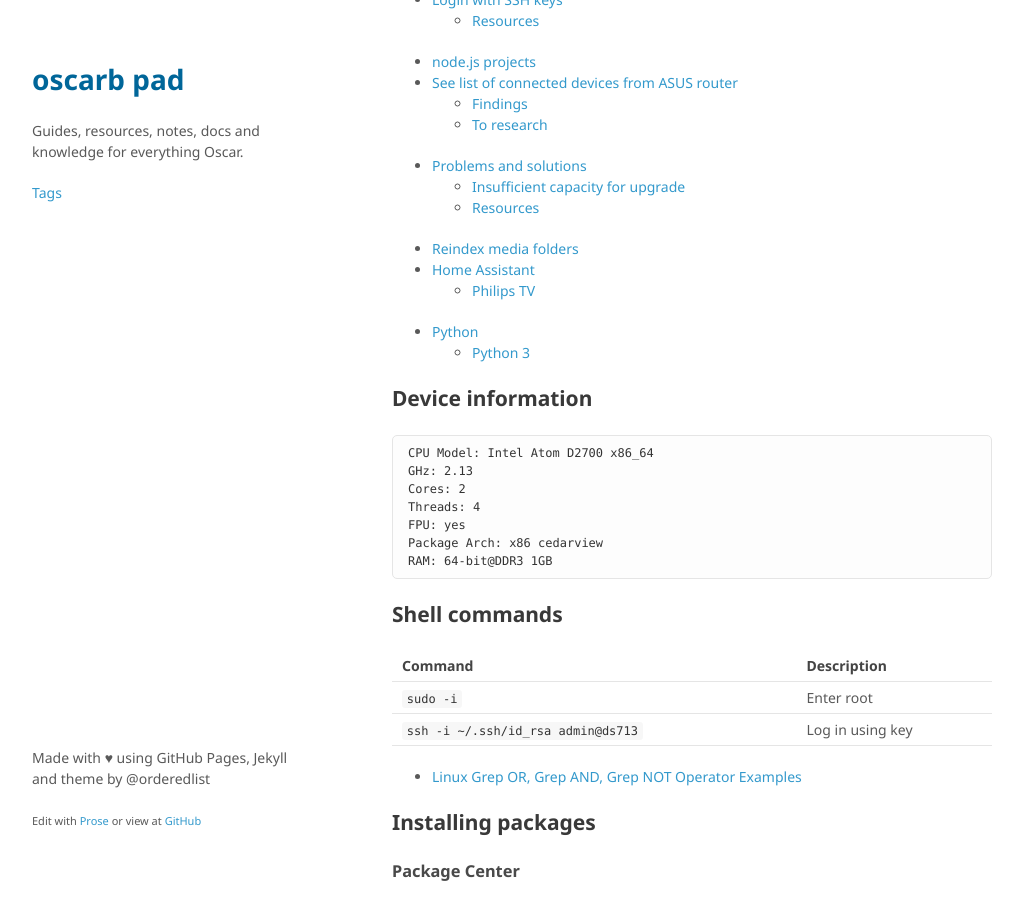
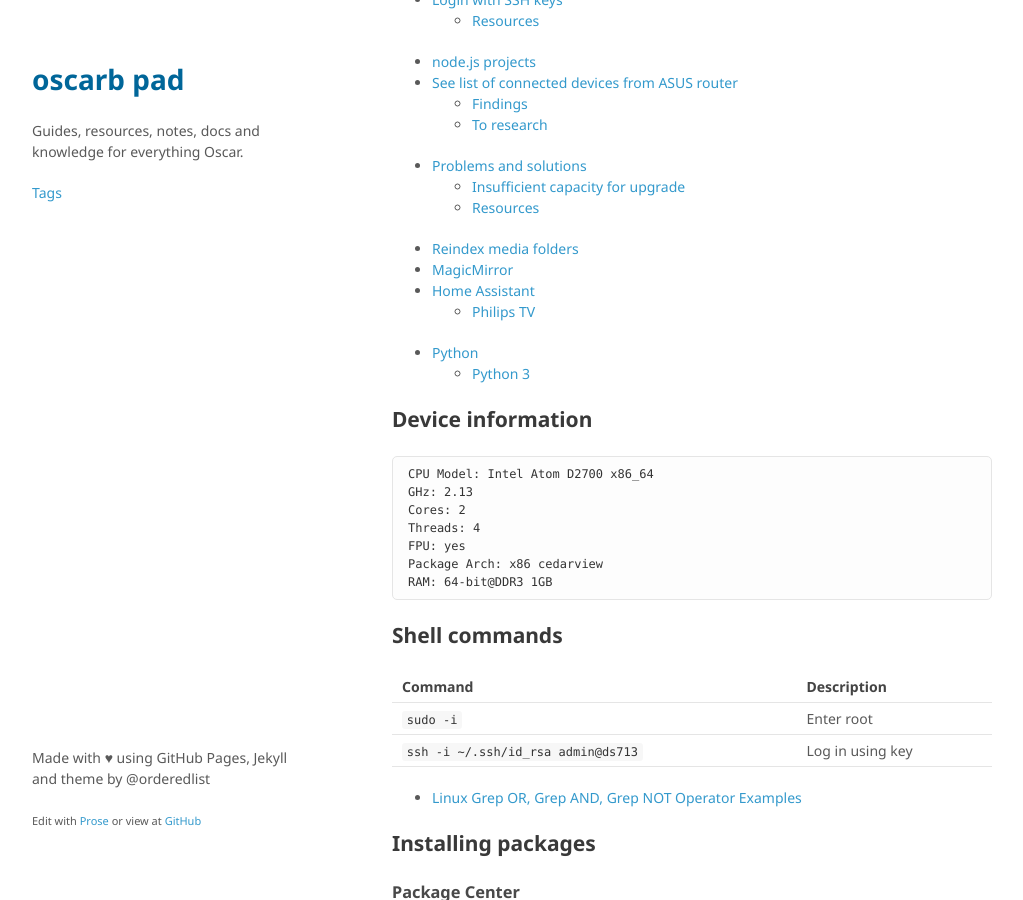
Before and after one commit to oscarb/pad, a Jekyll site: the page built from _docs/ds713.md, in a window 1280 px wide and 900 px high, scrolled down 423 px. Shown: the whole window, without its empty margins (128-1151 px from the left). Built offline with Jekyll 4.4.1, drawn with Linux system fonts in a browser that asks for light colours; some web fonts are replaced.

Commit message:
Update ds713.md

````diff
--- a/_docs/ds713.md
+++ b/_docs/ds713.md
@@ -177,6 +177,9 @@ Narrow down and remove unused large directories and files
  synoindex -R /volume1/path/to/media/folder
 ```
 
+## MagicMirror
+
+
 ## Home Assistant
 
 ### Philips TV
````
